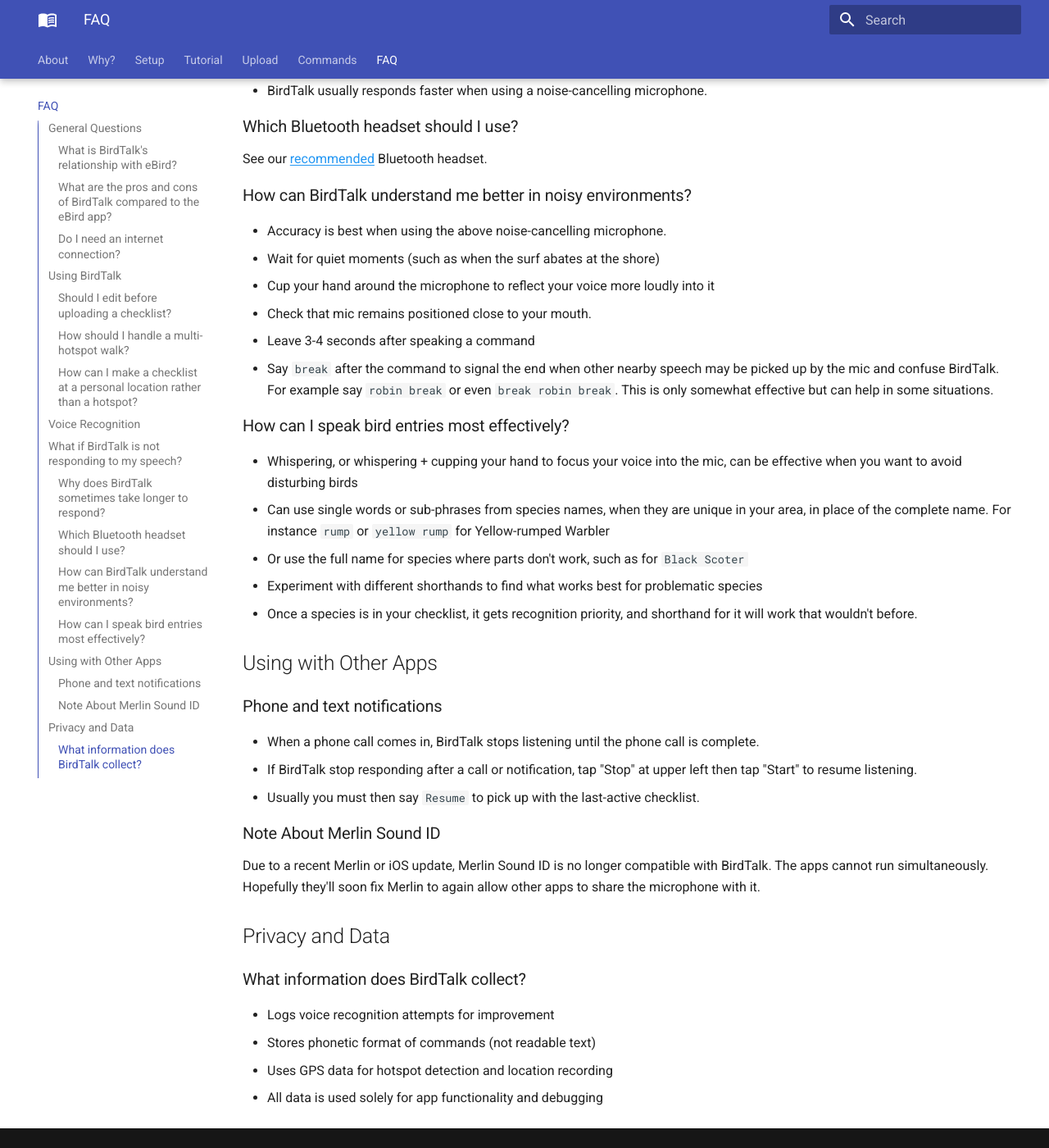
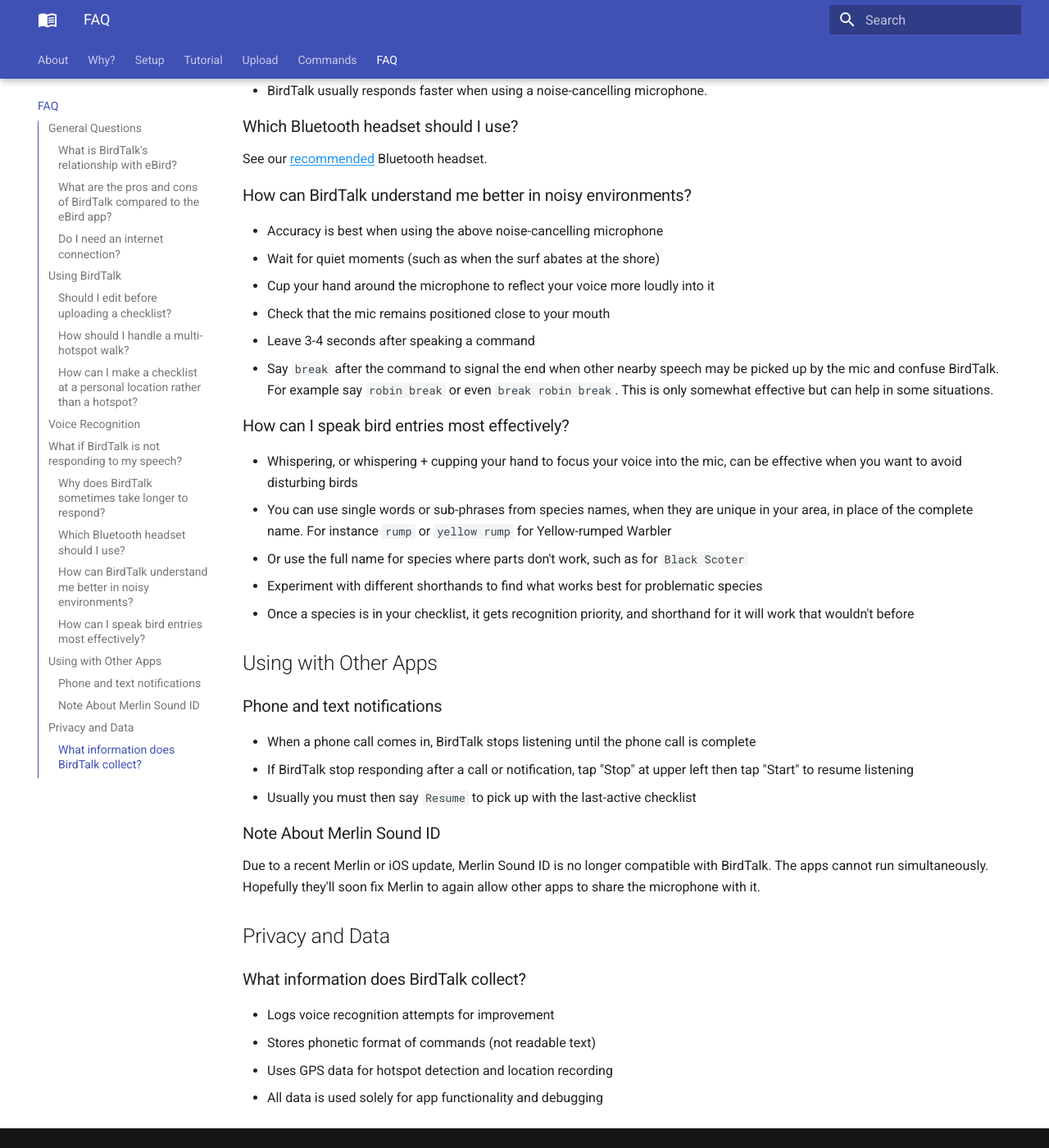
Before and after one commit to johncallender/birdtalk-docs, an MkDocs documentation site: the page built from docs/faq.md, in a window 1280 px wide and 1400 px high, scrolled down 2423 px. Shown: the whole window at 82% size. Built offline with MkDocs 1.6.1 and Material for MkDocs 9.7.7, drawn with Linux system fonts in a browser that asks for light colours; some of the changed text lies outside the part shown.

Commit message:
Small edits for consistency and grammar

```diff
--- a/docs/faq.md
+++ b/docs/faq.md
@@ -63,12 +63,12 @@
 ## What if BirdTalk is not responding to my speech?
 
 - Say `Time` to check that the microphone is receiving the audio
-- Make sure the volume on your phone is turned up enough to hear BirdTalk talking back to you.
+- Make sure the volume on your phone is turned up enough to hear BirdTalk talking back to you
 - There may be an up to 30 second delay in response the first time you turn on BirdTalk, as it loads its database from the internet.
 - Make sure the Start/Stop button at upper left says "Stop" which means it is listening.  If it says "Start", tap it to tell BirdTalk to listen.
 - Power off the Bluetooth headset and make sure the phone internal mic can hear you by saying `Time`.  Then power on the Bluetooth headset and try again.
 - This works because the most recently connected device takes control
-- Make sure there is no other app running that is controlling the mic, such as Merlin or a phone call.
+- Make sure there is no other app running that is controlling the mic, such as Merlin or a phone call
 
 ### Why does BirdTalk sometimes take longer to respond?
 
@@ -85,29 +85,29 @@
 
 ### How can BirdTalk understand me better in noisy environments?
 
-- Accuracy is best when using the above noise-cancelling microphone.
+- Accuracy is best when using the above noise-cancelling microphone
 - Wait for quiet moments (such as when the surf abates at the shore)
 - Cup your hand around the microphone to reflect your voice more loudly into it
-- Check that mic remains positioned close to your mouth.
+- Check that the mic remains positioned close to your mouth
 - Leave 3-4 seconds after speaking a command
 - Say `break` after the command to signal the end when other nearby speech may be picked up by the mic and confuse BirdTalk.  For example say `robin break` or even `break robin break`.  This is only somewhat effective but can help in some situations.
 
 ### How can I speak bird entries most effectively?
 
 - Whispering, or whispering + cupping your hand to focus your voice into the mic, can be effective when you want to avoid disturbing birds
-- Can use single words or sub-phrases from species names, when they are unique in your area, in place of the complete name.  For instance `rump` or `yellow rump` for Yellow-rumped Warbler
+- You can use single words or sub-phrases from species names, when they are unique in your area, in place of the complete name.  For instance `rump` or `yellow rump` for Yellow-rumped Warbler
 - Or use the full name for species where parts don't work, such as for `Black Scoter`
 - Experiment with different shorthands to find what works best for problematic species
-- Once a species is in your checklist, it gets recognition priority, and shorthand for it will work that wouldn't before.
+- Once a species is in your checklist, it gets recognition priority, and shorthand for it will work that wouldn't before
 
 
 ## Using with Other Apps
 
 ### Phone and text notifications
 
-- When a phone call comes in, BirdTalk stops listening until the phone call is complete.
-- If BirdTalk stop responding after a call or notification, tap "Stop" at upper left then tap "Start" to resume listening.
-- Usually you must then say `Resume` to pick up with the last-active checklist.
+- When a phone call comes in, BirdTalk stops listening until the phone call is complete
+- If BirdTalk stop responding after a call or notification, tap "Stop" at upper left then tap "Start" to resume listening
+- Usually you must then say `Resume` to pick up with the last-active checklist
 
 ### Note About Merlin Sound ID
 
```
Also changed, not shown: docs/getting-started.md (+1 -1 lines).
